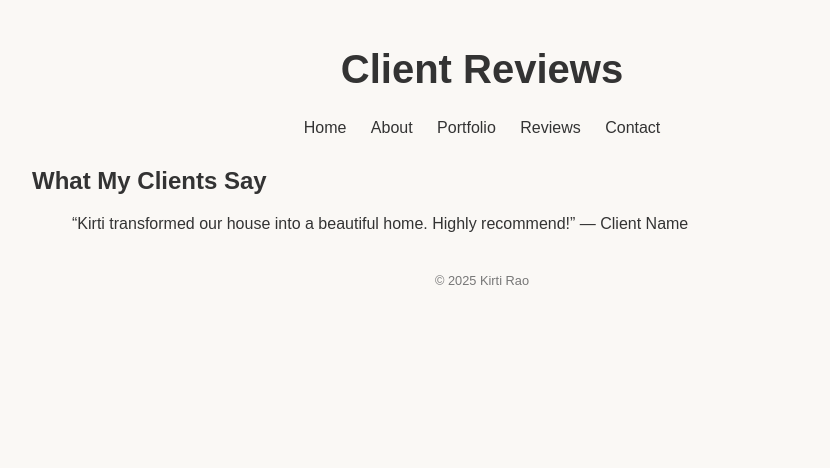
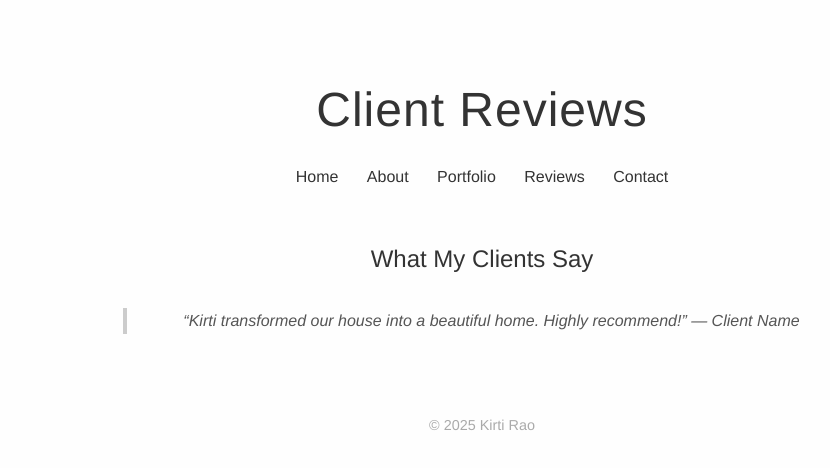
Before and after one commit to kirtirao-design/kirti-portfolio, a plain HTML site: page reviews.html in a window 1280 px wide. Shown: the whole page, without its empty margins (158-988 px from the left). Drawn offline with Linux system fonts and the light colour scheme.

Commit message:
Update style.css

```diff
--- a/css/style.css
+++ b/css/style.css
@@ -1,35 +1,103 @@
+/* Base Styles */
 body {
-  font-family: Arial, sans-serif;
-  max-width: 900px;
-  margin: auto;
-  padding: 20px;
-  background: #faf8f5;
+  font-family: 'Helvetica Neue', Helvetica, Arial, sans-serif;
+  max-width: 1000px;
+  margin: 0 auto;
+  padding: 40px 20px;
+  background: #fefefe;
   color: #333;
+  line-height: 1.6;
 }
 
+h1, h2, h3 {
+  font-weight: 300;
+  margin-bottom: 10px;
+}
+
+p {
+  margin-bottom: 20px;
+}
+
+/* Header */
 header {
   text-align: center;
-  margin-bottom: 30px;
+  margin-bottom: 50px;
 }
 
 header h1 {
-  font-size: 2.5rem;
+  font-size: 3rem;
+  margin-bottom: 5px;
+  letter-spacing: 1px;
+}
+
+header p {
+  font-size: 1.2rem;
+  color: #666;
+}
+
+/* Navigation */
+nav {
+  margin-top: 15px;
 }
 
 nav a {
-  margin: 0 10px;
+  margin: 0 12px;
   text-decoration: none;
   color: #333;
+  padding-bottom: 4px;
+  border-bottom: 2px solid transparent;
+  transition: border-color 0.3s ease, color 0.3s ease;
+}
+
+nav a:hover {
+  color: #000;
+  border-bottom: 2px solid #333;
+}
+
+/* Main Content */
+main {
+  text-align: center;
 }
 
 main img {
   max-width: 100%;
   height: auto;
+  border-radius: 8px;
+  margin-bottom: 20px;
+  box-shadow: 0 4px 12px rgba(0,0,0,0.05);
 }
 
+/* Blockquotes for Reviews */
+blockquote {
+  font-style: italic;
+  color: #555;
+  border-left: 4px solid #ccc;
+  padding-left: 15px;
+  margin: 30px auto;
+  max-width: 700px;
+}
+
+/* Footer */
 footer {
   text-align: center;
-  margin-top: 40px;
-  font-size: 0.8rem;
-  color: #777;
+  margin-top: 80px;
+  font-size: 0.9rem;
+  color: #aaa;
 }
+
+/* Responsive for mobile */
+@media (max-width: 768px) {
+  header h1 {
+    font-size: 2.2rem;
+  }
+
+  nav {
+    display: flex;
+    flex-wrap: wrap;
+    justify-content: center;
+  }
+
+  nav a {
+    margin: 8px;
+  }
+}
```
